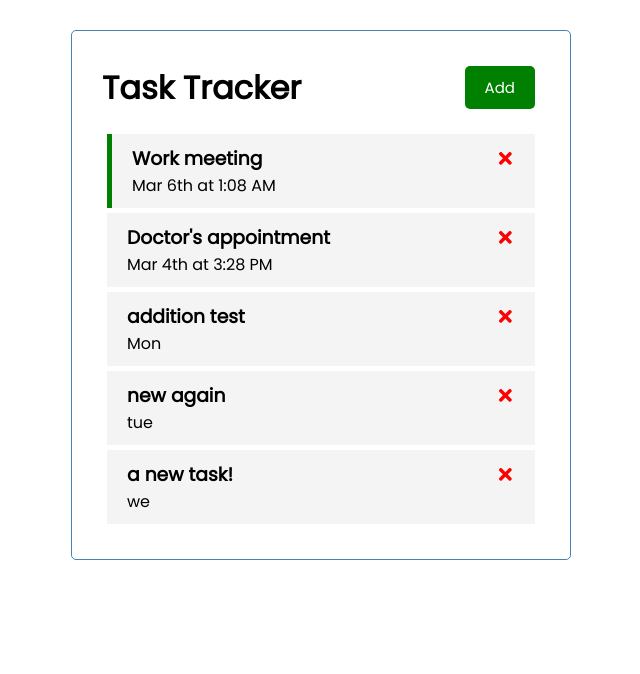
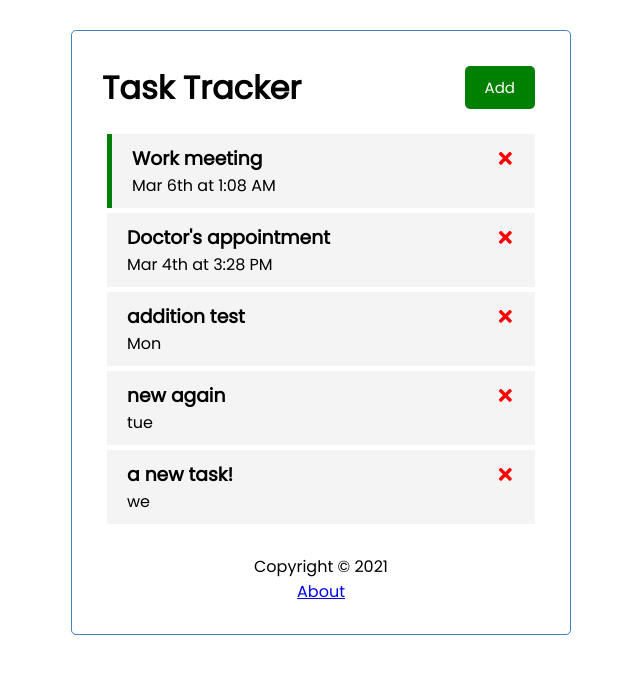
Before and after one commit to mikaling/task-tracker, a React (Create React App) app: page / in a window 1280 px wide. Shown: the top 674 px of the page, without its empty margins (319-959 px from the left). Built offline with nearby package versions, Linux system fonts and the light colour scheme; data requests are answered from the project's data file.

Commit message:
Added Footer component and installed react-router-dom

```diff
--- a/package.json
+++ b/package.json
@@ -9,6 +9,7 @@
     "react": "^17.0.2",
     "react-dom": "^17.0.2",
     "react-icons": "^4.2.0",
+    "react-router-dom": "^5.2.0",
     "react-scripts": "4.0.3",
     "web-vitals": "^1.1.1"
   },
--- a/src/App.js
+++ b/src/App.js
@@ -2,6 +2,7 @@
 import Header from './components/Header'
 import Tasks from './components/Tasks'
 import AddTask from './components/AddTask'
+import Footer from './components/Footer'
 
 function App() {
 
@@ -101,7 +102,7 @@
         showAddTask={showAddTask}
       />
       {
-        // Ternary shorthand for conditional formating
+        // Ternary shorthand for conditional formatting
         showAddTask && <AddTask onAdd={addTask} />
       }
       { tasks.length > 0 ?
@@ -112,6 +113,7 @@
         /> :
         'No tasks available.'
       }
+      <Footer />
     </div>
   )
 }
--- /dev/null
+++ b/src/components/Footer.js
@@ -0,0 +1,12 @@
+import React from 'react'
+
+const Footer = () => {
+    return (
+        <footer>
+            <p>Copyright &copy; 2021</p>
+            <a href='/about'>About</a>
+        </footer>
+    )
+}
+
+export default Footer
```
Also changed, not shown: 1 other file (tests, documents, lock files or other folders).
